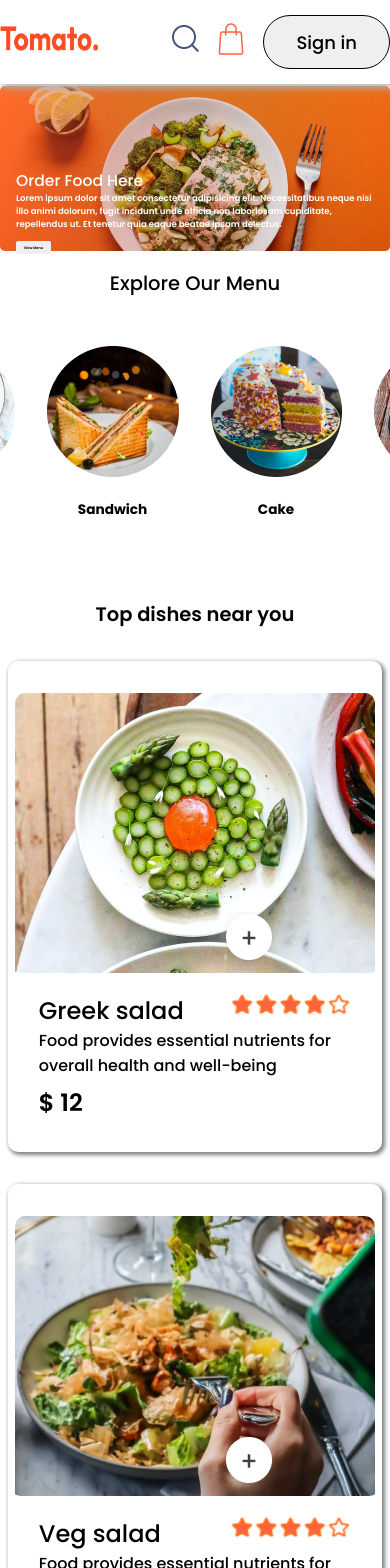
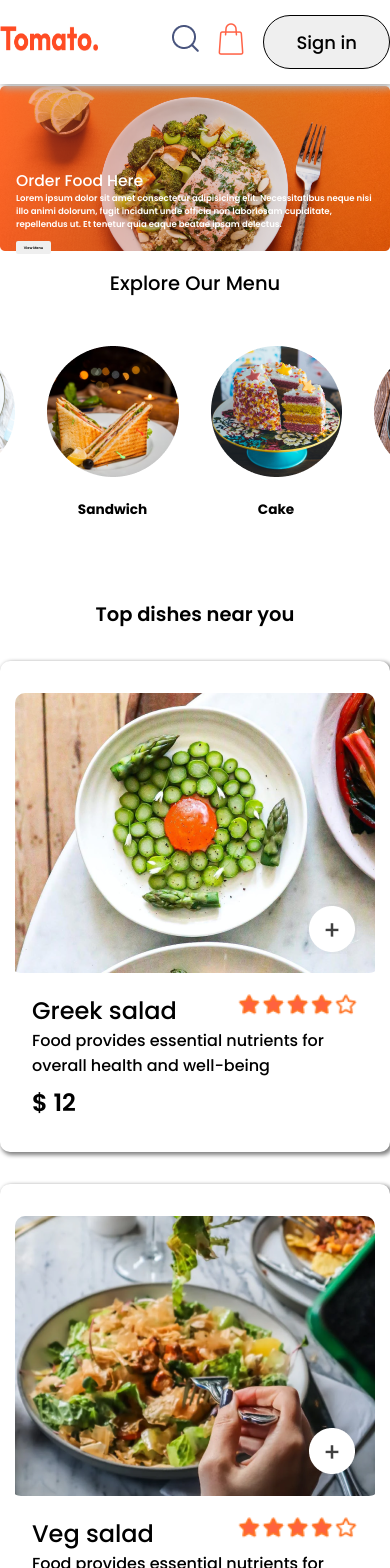
Before and after one commit to Mkmihir16/Food-delivery-React-V, a React (Vite) app: page / in a window 390 px wide. Shown: the top 1568 px of the page. Built offline with nearby package versions, Linux system fonts and the light colour scheme.

Commit message:
home page finally successfullu responsive

```diff
--- a/component/FoodItem/Responsive-food-item.css
+++ b/component/FoodItem/Responsive-food-item.css
@@ -2,4 +2,15 @@
     .food-item-down h3{
         font-size: 1.5rem;
     }
+   .food-item-main{
+    margin:  1rem auto;
+   }
+   .add-item-initial-img{
+    top: -10vh;
+    left: 7rem;
+   }
+   .food-item-count{
+    top: -10vh;
+    left: 4rem;
+   }
 }
--- a/component/MobileApp/Mobile.css
+++ b/component/MobileApp/Mobile.css
@@ -5,8 +5,8 @@
 }
 .mobilemain{
     color: black;
-    height: 20vh;
-margin-bottom: 1rem;
+
+    margin-bottom: 1rem;
 }
 .mobilemain h1{
 
@@ -21,4 +21,5 @@ margin-bottom: 1rem;
     display: flex;
     justify-content: center;
     cursor: pointer;
+    flex-wrap: wrap;
 }
```
